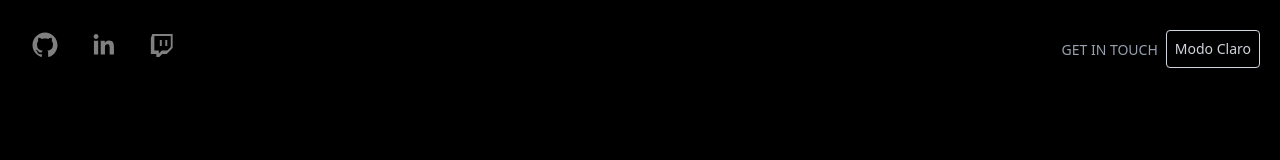
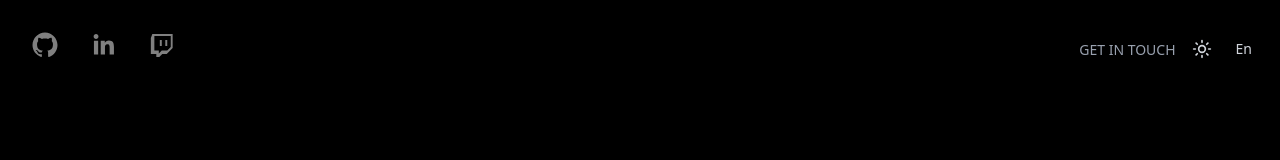
Before and after one commit to fer0o/portfolio, a Next.js app: page / in a window 1280 px wide. Shown: the top 160 px of the page. Built offline with nearby package versions, Linux system fonts and the light colour scheme.

Commit message:
agregados iconos para el modo obscuro y modo claro

```diff
--- a/package.json
+++ b/package.json
@@ -10,6 +10,7 @@
   },
   "dependencies": {
     "framer-motion": "^12.6.3",
+    "lucide-react": "^0.511.0",
     "motion": "^12.6.3",
     "next": "15.3.0",
     "react": "^19.0.0",
--- a/src/Components/Navbar.tsx
+++ b/src/Components/Navbar.tsx
@@ -3,15 +3,18 @@ import React from 'react'
 import { motion } from "motion/react"
 import { SocialIcon } from 'react-social-icons'
 import { socialsMockData } from '@/services/socialMockData'
+import { Sun, Moon } from "lucide-react";
 import Link from 'next/link'
 
 type Props = {
     toggleDarkMode: () => void;
     darkMode: boolean;
+    toggleLanguage: () => void;
+    language: string;
   };
 
 
-  const Navbar: React.FC<Props> = ({ toggleDarkMode, darkMode }) => {
+  const Navbar: React.FC<Props> = ({ toggleDarkMode, darkMode,toggleLanguage,language }) => {
   return (
     <header className=' sticky top-0 p-5 flex items-start justify-between max-w-full z-20 xl:items-center '>
         {/* bloque izquierdo redes sociales */}
@@ -43,15 +46,22 @@ type Props = {
       >
         <Link href="https://nextjs.org/docs/pages/api-reference/components/link" >
           <div className="uppercase hidden md:inline-flex text-sm text-gray-400">
-            Get In touch
+            {language === "es" ? "Contáctame" : "Get In Touch"}
           </div>
         </Link>
         {/* boton alternar modo oscuro */}
         <button
           onClick={toggleDarkMode}
-          className="p-2 border rounded text-sm"
+          className="p-2 rounded text-sm"
         >
-          {darkMode ? 'Modo Claro' : 'Modo Oscuro'}
+          {darkMode ? <Sun size={20} /> : <Moon size={20} />}
+        </button>
+        {/* boton alternar idioma */}
+        <button
+          onClick={toggleLanguage}
+          className="p-2  rounded text-sm"
+        >
+          {language === "es" ? 'Es' : 'En'}
         </button>
       </motion.div>
     </header>
--- a/src/app/page.tsx
+++ b/src/app/page.tsx
@@ -4,13 +4,23 @@ import Navbar from "@/Components/Navbar";
 
 
 export default function Home() {
+  //estado para el modo oscuro
   const [darkMode, setDarkMode] = useState(true);
+  //estado para el idioma
+  const [language, setLanguage] = useState("en");
+
   //funcion para alternar el modo oscuro
   const toggleDarkMode = () => setDarkMode(prev => !prev);
+  //funcion para alternar el idioma
+  const toggleLanguage = () => {
+    const newLanguage = language === "en" ? "es" : "en";
+    setLanguage(newLanguage);
+    console.log(`tu idioma es ${newLanguage}`);
+  }
   return (
-    <div className={`${darkMode ? 'bg-black text-white' : 'bg-white text-black'} min-h-screen`}>
+    <div className={`${darkMode ? 'bg-black text-white' : 'bg-white text-black'} h-screen`}>
       {/* Aquí puedes pasar el toggle y el estado al Navbar para mostrar el botón */}
-      <Navbar toggleDarkMode={toggleDarkMode} darkMode={darkMode} />
+      <Navbar toggleDarkMode={toggleDarkMode} darkMode={darkMode} toggleLanguage={toggleLanguage} language={language} />
       {/* Resto del contenido */}
     </div>
   );
```
Also changed, not shown: 1 other file (tests, documents, lock files or other folders).
